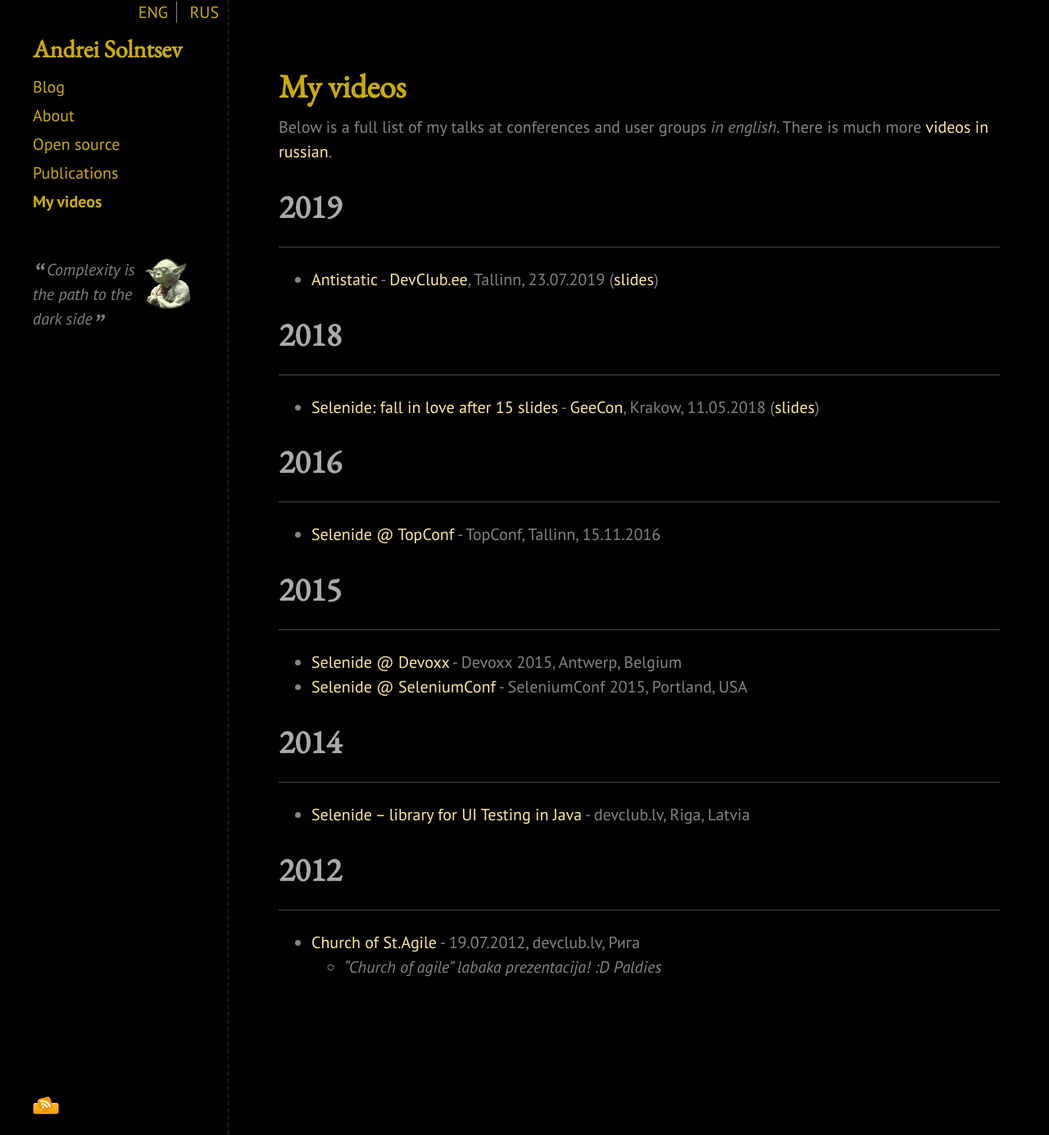
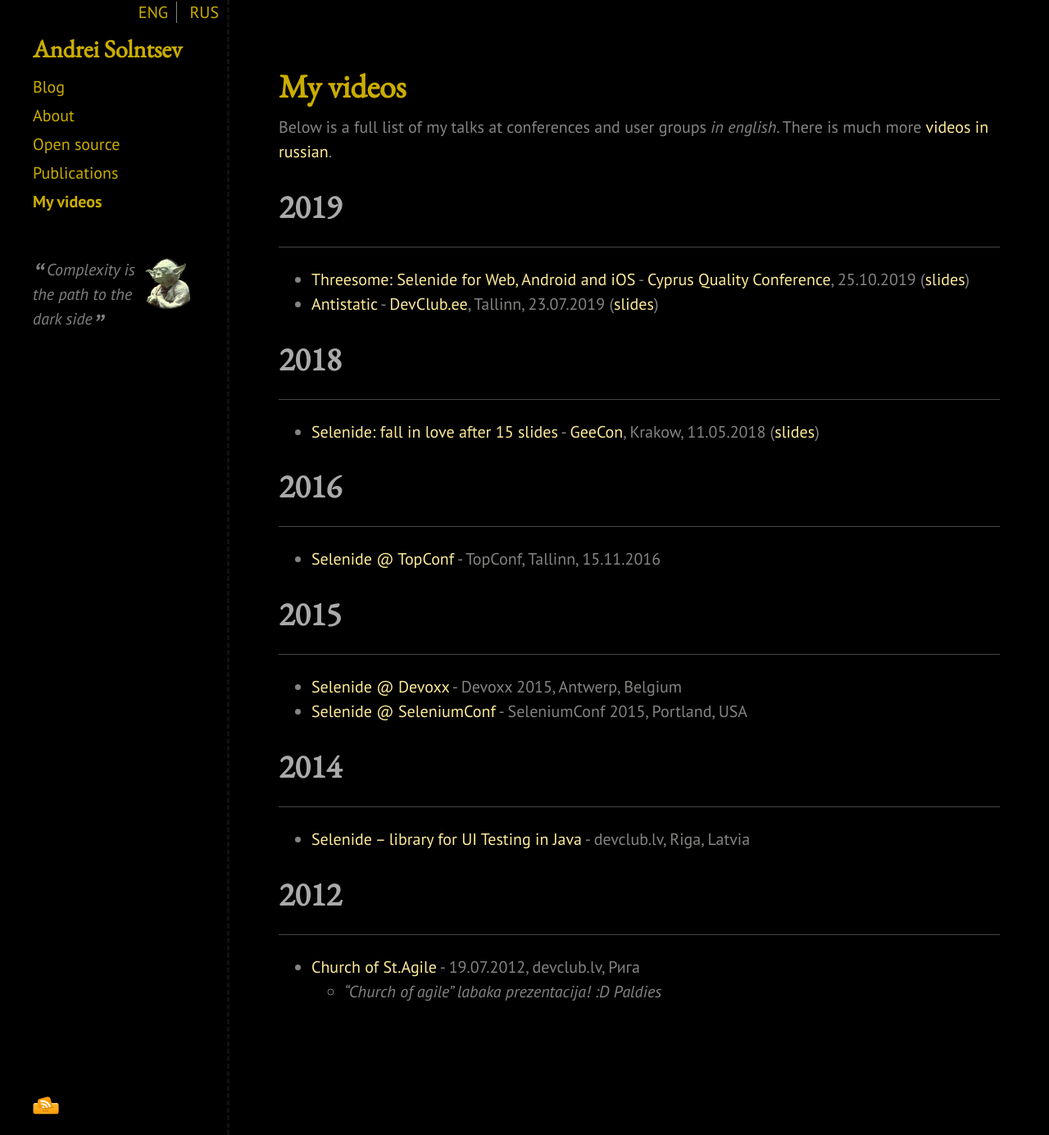
Before and after one commit to asolntsev/asolntsev.github.io, a Jekyll site: the page built from en/video.md, in a window 1280 px wide and 1385 px high. Shown: the whole window at 82% size. Built offline with Jekyll 4.4.1, drawn with Linux system fonts in a browser that asks for light colours; nearby versions of some CDN libraries.

Commit message:
add video "Threesome: Selenide for Web, Android and iOS" from Cyprus Quality Conference (25.10.2019)

```diff
--- a/en/video.md
+++ b/en/video.md
@@ -9,6 +9,7 @@ Below is a full list of my talks at conferences and user groups _in english_. Th
 # 2019
 * * *
 
+* [Threesome: Selenide for Web, Android and iOS](https://youtu.be/Y04rU7qV7Vg) - [Cyprus Quality Conference](https://qa.cyprusitforum.com/en), 25.10.2019  ([slides](https://docs.google.com/presentation/d/1hSCmjwvLCY4bKqSncffZfMOi1NmXIooJu5LIjxYN6hg/edit?usp=sharing))
 * [Antistatic](https://www.youtube.com/watch?v=dFQSOlOOoXE&list=PLfazdZ9SzB9eDJIugtfH7KeVLLAP1pDLh) - [DevClub.ee](https://devclub.ee), Tallinn, 23.07.2019
   ([slides](https://docs.google.com/presentation/d/1TYVMr9f2bX-lx5wpLiswgqQwg3II6HF2JJwlfUubOQY/edit?usp=sharing))
 
```
Also changed, not shown: ru/video.md (+1 -0 lines).
